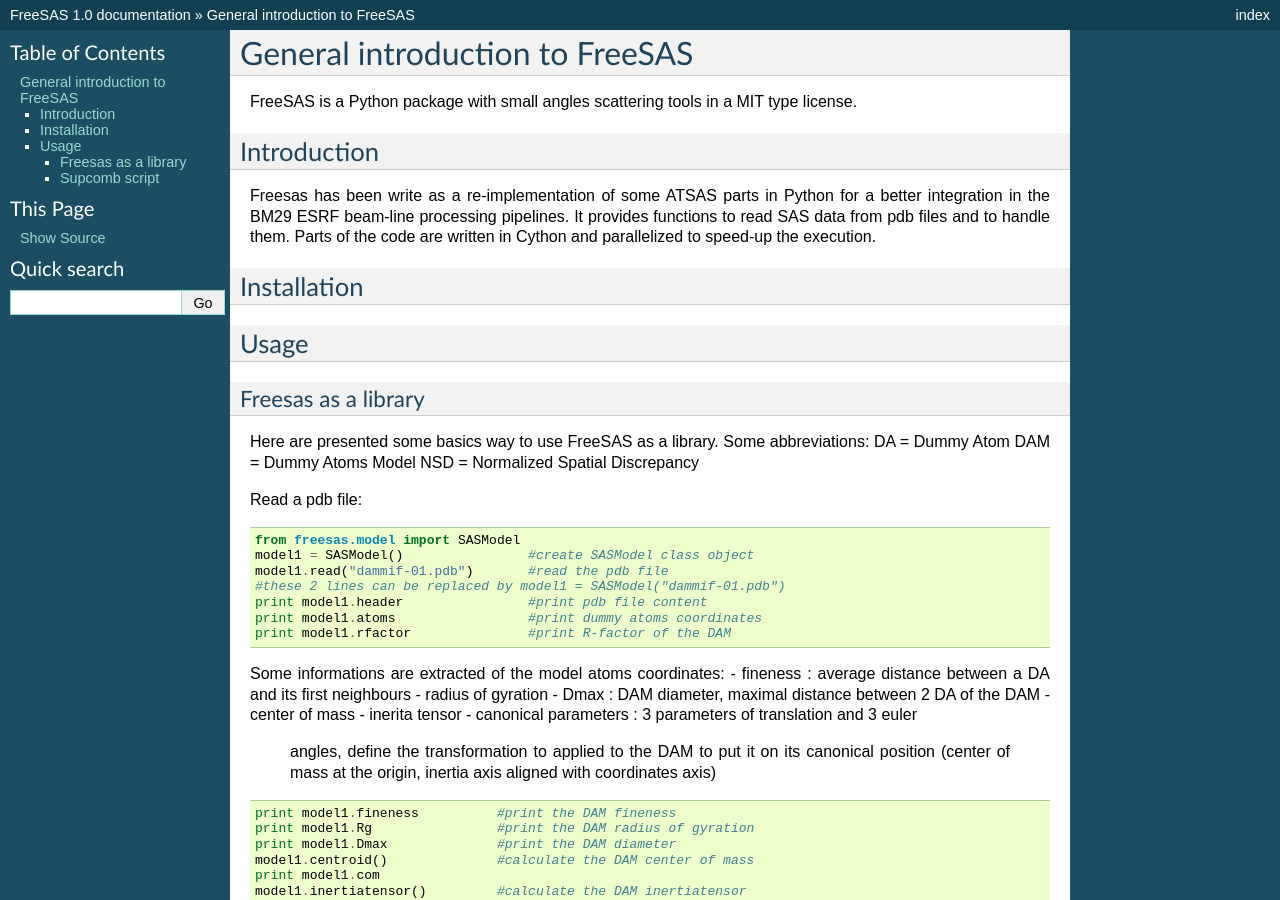
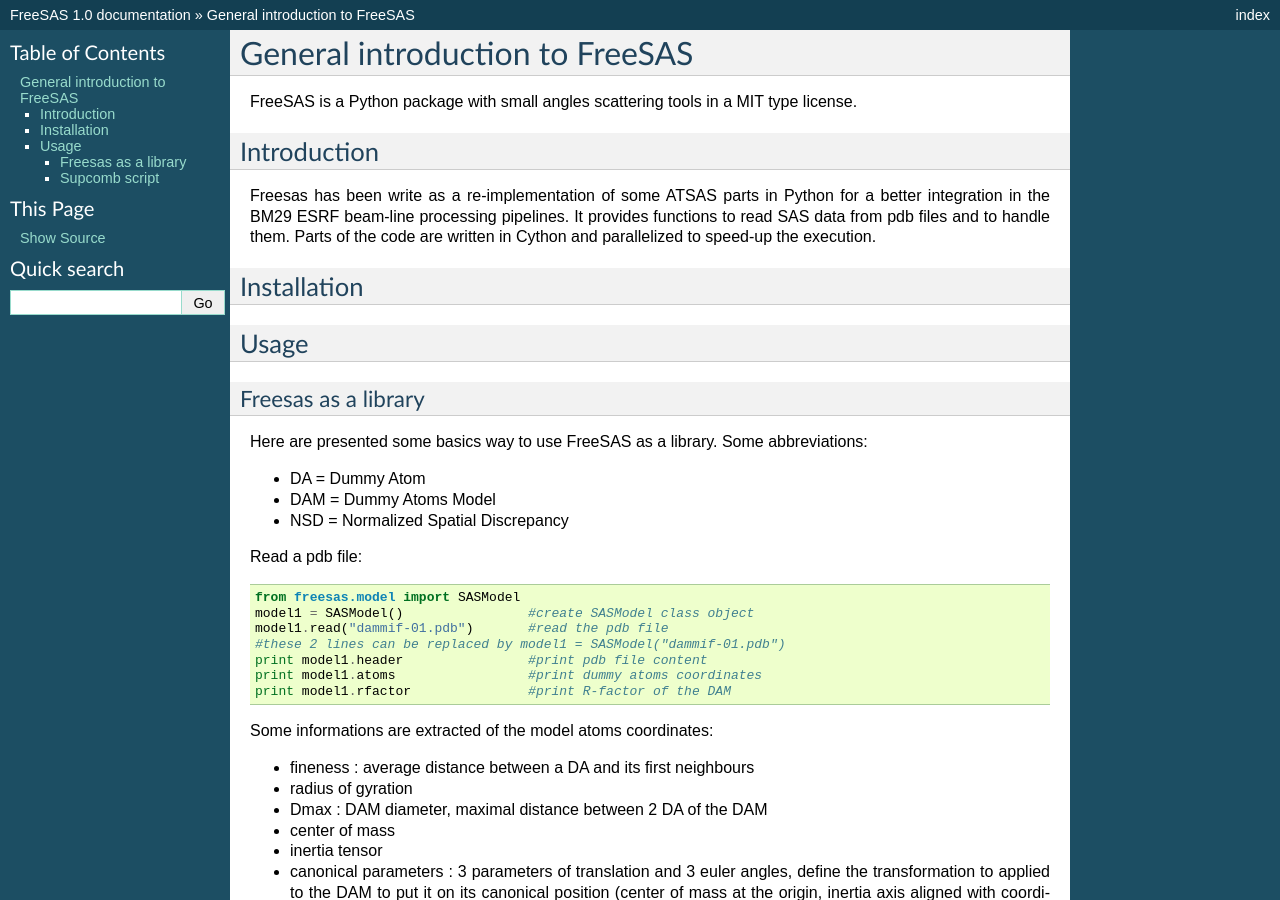
Before and after one commit to silx-kit/freesas, a Sphinx documentation site: the page built from doc/source/FreeSAS.rst, in a window 1280 px wide and 900 px high. Built offline with Sphinx 7.4.7, drawn with Linux system fonts in a browser that asks for light colours; formulas are drawn with MathJax 3; some of the changed text lies outside the part shown.

Commit message:
Some corrections on presentation

```diff
--- a/doc/source/FreeSAS.rst
+++ b/doc/source/FreeSAS.rst
@@ -26,9 +26,10 @@
 
 Here are presented some basics way to use FreeSAS as a library.
 Some abbreviations:
-DA = Dummy Atom
-DAM = Dummy Atoms Model
-NSD = Normalized Spatial Discrepancy
+
+- DA = Dummy Atom
+- DAM = Dummy Atoms Model
+- NSD = Normalized Spatial Discrepancy
 
 Read a pdb file:
 
@@ -44,11 +45,12 @@
 
 
 Some informations are extracted of the model atoms coordinates:
+
 - fineness : average distance between a DA and its first neighbours
 - radius of gyration
 - Dmax : DAM diameter, maximal distance between 2 DA of the DAM
 - center of mass
-- inerita tensor
+- inertia tensor
 - canonical parameters : 3 parameters of translation and 3 euler
   angles, define the transformation to applied to the DAM to put it
   on its canonical position (center of mass at the origin, inertia axis
```
